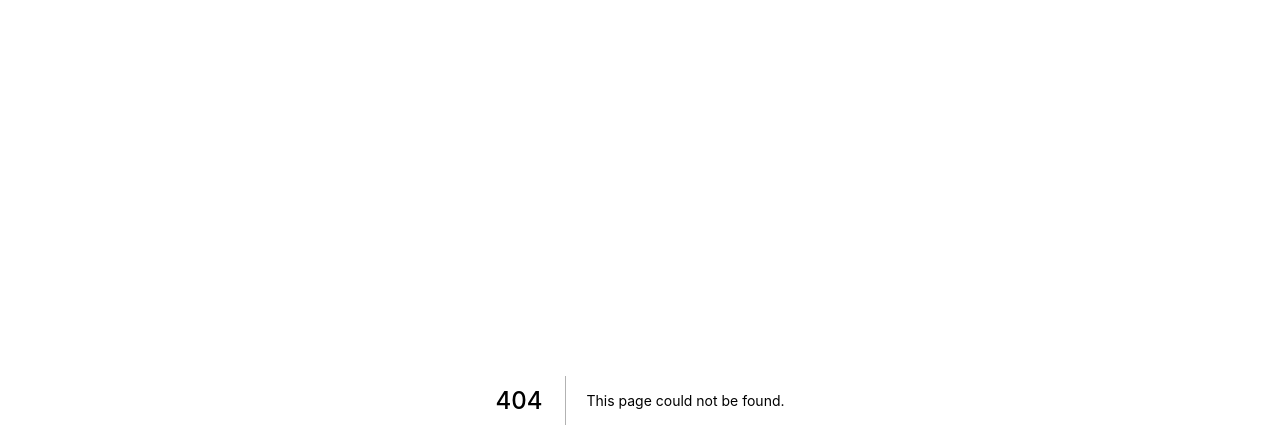
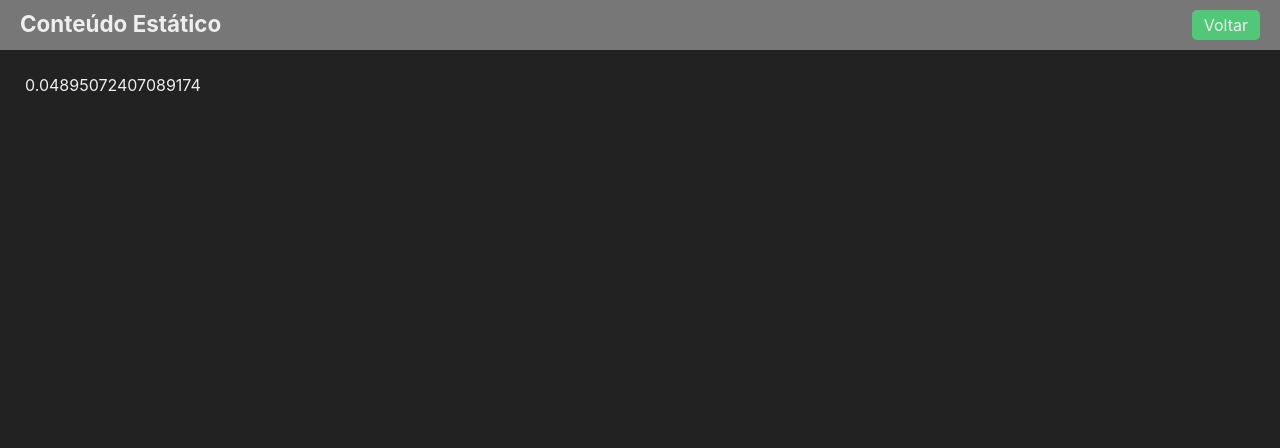
Before and after one commit to jpvieirah/React-Projeto-Cadastro, a Next.js app in the folder fundamentos/: page /estatico in a window 1280 px wide. Before the commit this address had no page. Shown: the top 448 px of the page. Built offline with nearby package versions, Linux system fonts and the light colour scheme.

Commit message:
Pré-Renderização na Prática

```diff
--- /dev/null
+++ b/fundamentos/src/pages/estatico.jsx
@@ -0,0 +1,17 @@
+import Layout from "../components/Layout";
+
+export function getStaticProps() {
+    return {
+        props: {
+            numero: Math.random()
+        }
+    }
+}
+
+export default function Estatico(props) {
+    return (
+        <Layout title="Conteúdo Estático" >
+            <div>{props.numero}</div>
+        </Layout>
+    )
+}
--- a/fundamentos/src/pages/index.jsx
+++ b/fundamentos/src/pages/index.jsx
@@ -16,6 +16,7 @@ export default function Home() {
             <Navigator text="Navegação #02" destiny="/client/sp/321"/>
             <Navigator text="Componente com Estado" destiny="/state" collor="green" />
             <Navigator text="Integração com API #01" destiny="/integracao_1" />
+            <Navigator text="Conteúdo Estático" destiny="/estatico" collor="green" />
         </div>
     )
 }
```
